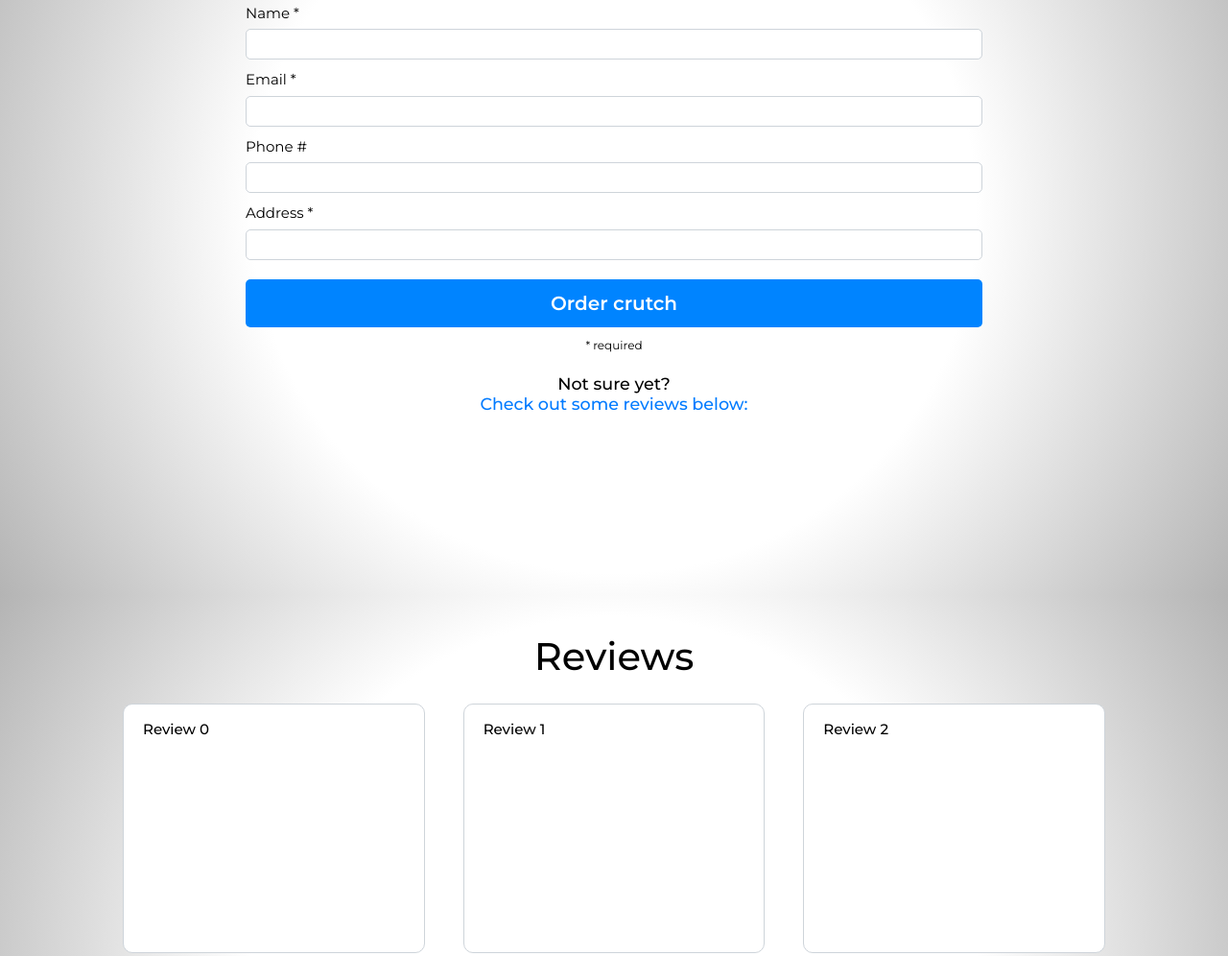
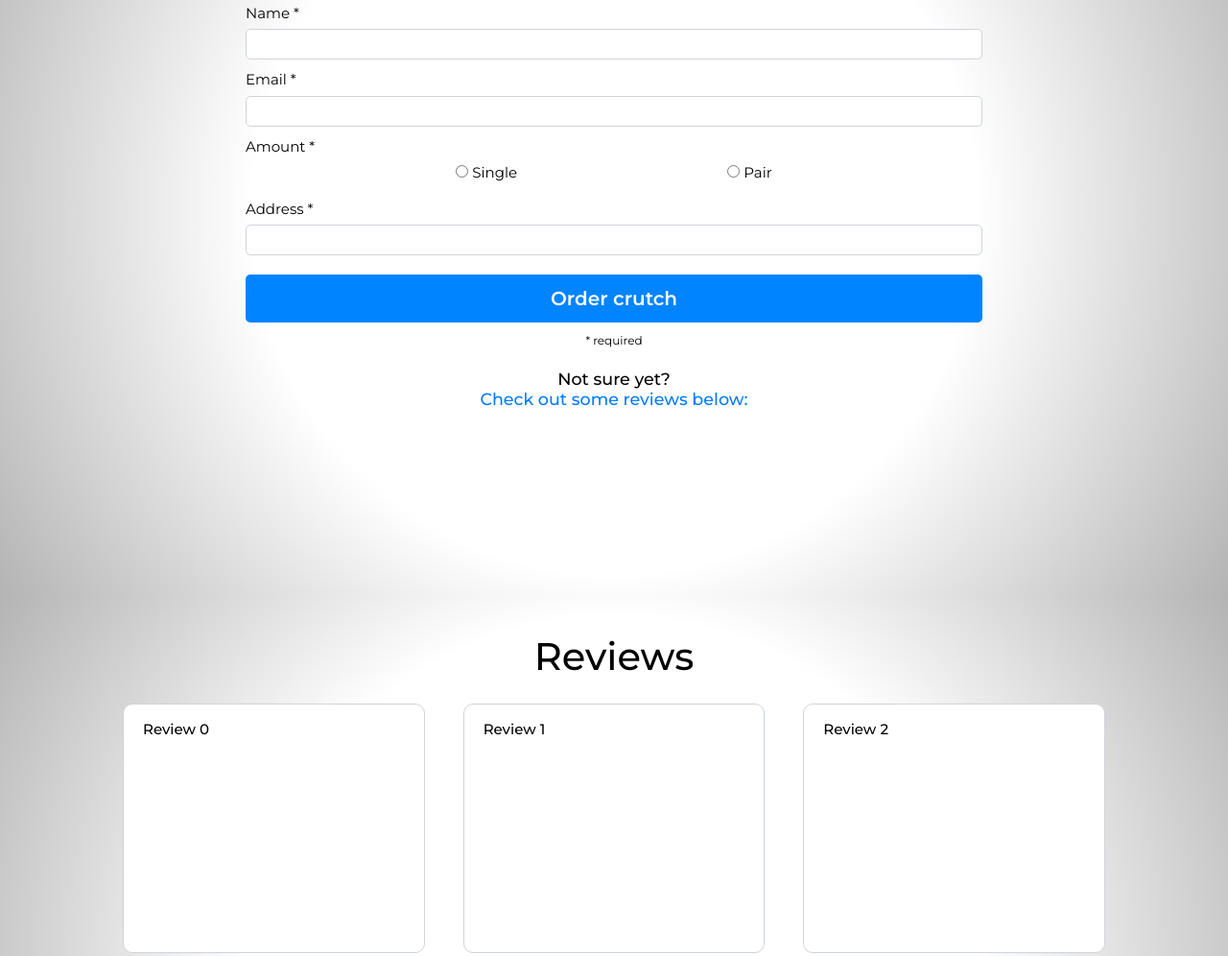
Before and after one commit to jadenaccord/crutch-rental, a plain HTML site: page client/index.html in a window 1280 px wide. Shown: the part 980-1976 px from the top of the page at 96% size. Drawn offline with nearby package versions, Linux system fonts and the light colour scheme.

Commit message:
Crutch amount option

```diff
--- a/client/index.html
+++ b/client/index.html
@@ -38,9 +38,10 @@
                     <label for="email">Email *</label>
                     <input type="email" class="form-control" name="email" id="email" required>
                 </div>
-                <div class="form-group">
-                    <label for="phone">Phone #</label>
-                    <input type="tel" class="form-control" name="phone" id="phone">
+                <label for="amount">Amount *</label>
+                <div class="form-group" id="form-amount">
+                    <div class="amount1"><input type="radio" name="amount" id="amount1" value="1" required>  <label for="amount1">Single</label></div>
+                    <div class="amount2"><input type="radio" name="amount" id="amount2" value="2" required>  <label for="amount2">Pair</label></div>
                 </div>
                 <div class="form-group">
                     <label for="address">Address *</label>
@@ -107,7 +108,7 @@
                 <div class="paragraph-container">
                     <p>'Clutch Crutch' is a crutch rental service based out of Amstelveen. Clutch Crutch also operates in
                         parts of Amsterdam.</p>
-                    <p>Often people only need crutches for a short time, so they opt to rent one. Clutch Crutch offers a
+                    <p>Often, people only need crutches for a short time, so they opt to rent one. Clutch Crutch offers a
                         straightforward solution to do so. You just order a crutch (or two) using the easy-to-use order form
                         and the crutch will be delivered on the date specified.</p>
                     <p>Clutch Crutch offers payment at delivery or after return. So you can focus on getting back on your
--- a/client/styles/_order.scss
+++ b/client/styles/_order.scss
@@ -18,6 +18,10 @@
             font-size: 1.2rem;
             padding: 1.5rem 1rem;
             border-radius: 0.5rem;
+        }
+        #form-amount {
+            display: flex;
+            justify-content: space-evenly;
         }
         button {
             margin-top: 1rem;
```
Also changed, not shown: client/styles/style.css, 1 other file.
